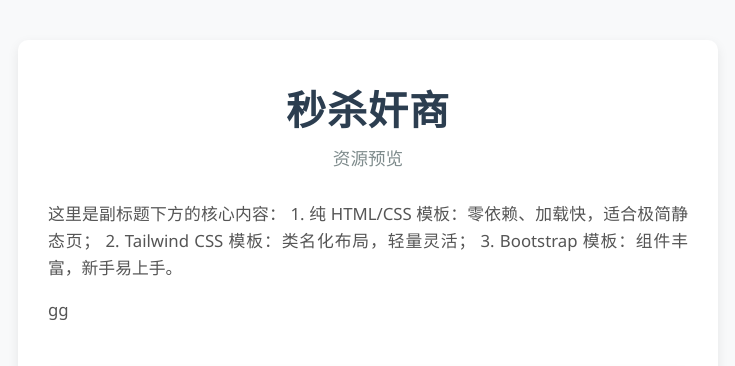
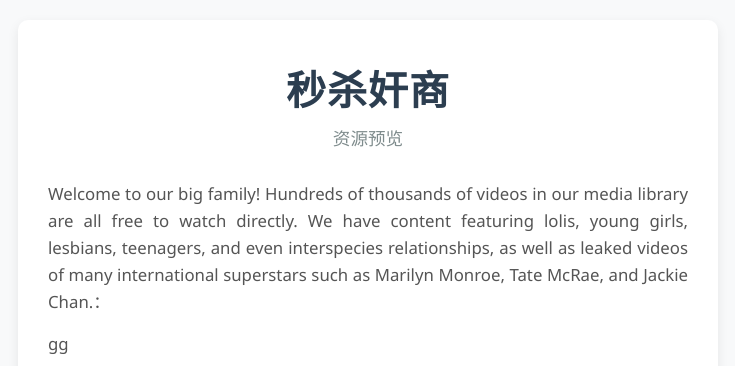
Before and after one commit to ddchu762-ux/long, a plain HTML site: page index.html in a window 1280 px wide. Shown: the top 366 px of the page, without its empty margins (272-1007 px from the left). Drawn offline with Linux system fonts and the light colour scheme.

Commit message:
Update index.html

```diff
--- a/index.html
+++ b/index.html
@@ -181,10 +181,8 @@
 
         <section class="description-section">
             <div class="description-content">
-                <p>这里是副标题下方的核心内容：
-1. 纯 HTML/CSS 模板：零依赖、加载快，适合极简静态页；
-2. Tailwind CSS 模板：类名化布局，轻量灵活；
-3. Bootstrap 模板：组件丰富，新手易上手。</p>
+                <p> Welcome to our big family!  Hundreds of thousands of videos in our media library are all free to watch directly. We have content featuring lolis, young girls, lesbians, teenagers, and even interspecies relationships, as well as leaked videos of many international superstars such as Marilyn Monroe, Tate McRae, and Jackie Chan.：
+</p>
                 <p>gg</p>
 				</div>
         </section>
```
